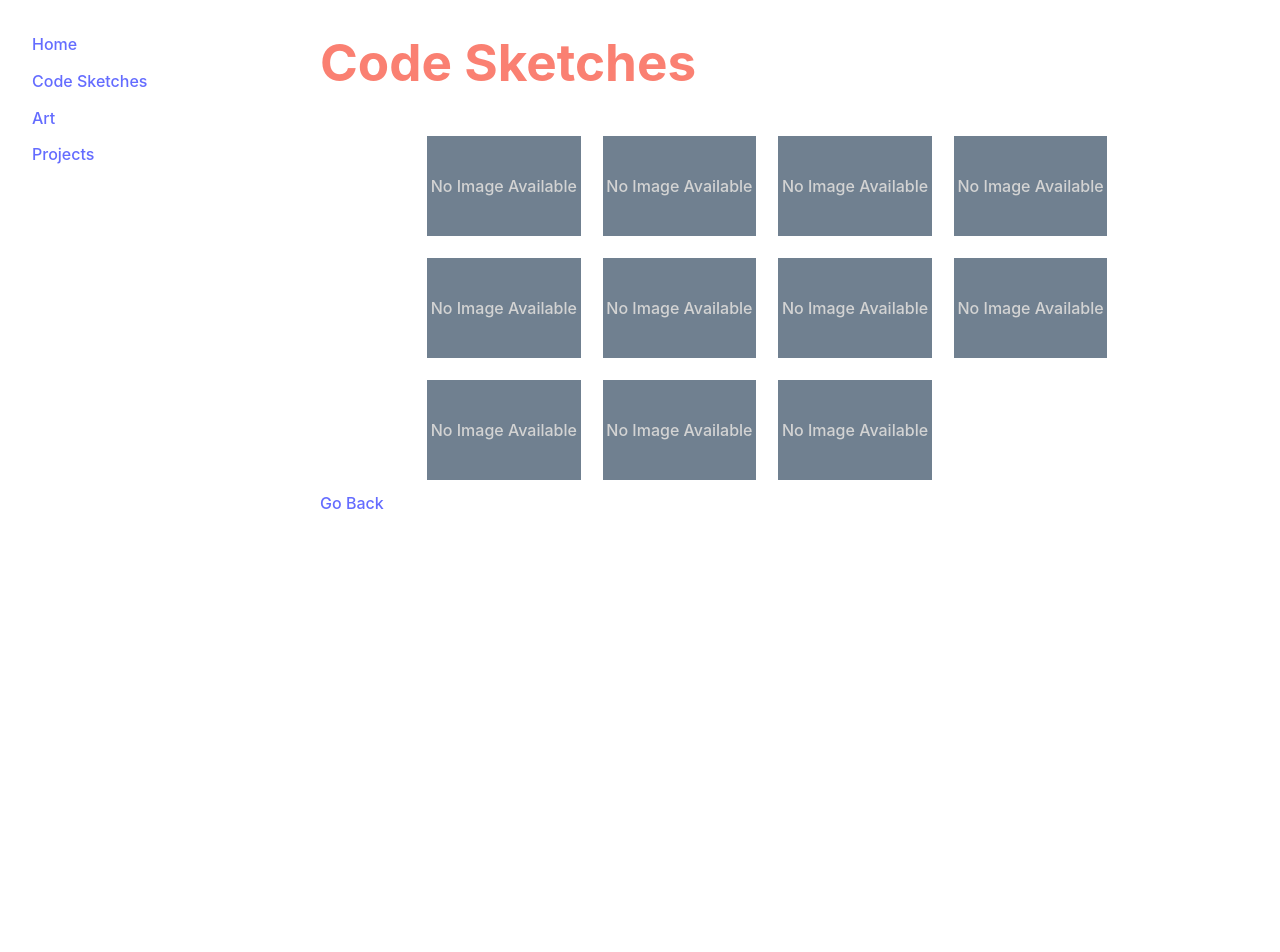
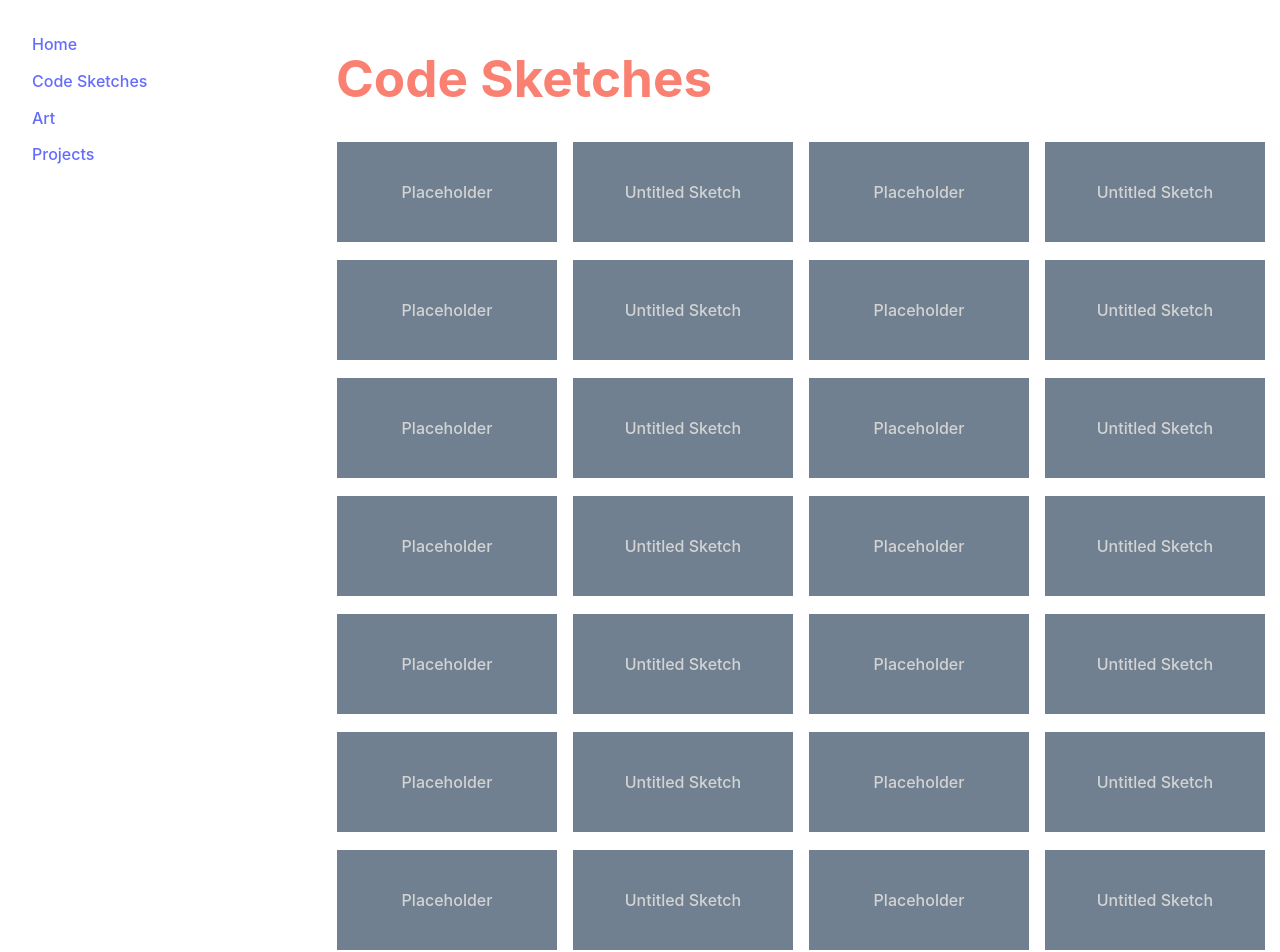
Before and after one commit to PaperNathan/nathan-wade.com, a React (Vite) app: page /code-sketches in a window 1280 px wide. Shown: the top 952 px of the page. Before the commit the page ends 800 px from the top, so only its background shows below. Built offline with nearby package versions, Linux system fonts and the light colour scheme.

Commit message:
tweaks, layout, router updates

```diff
--- a/src/Sketches/Sketch.tsx
+++ b/src/Sketches/Sketch.tsx
@@ -3,12 +3,18 @@ import { SketchProps } from "@/types";
 
 export default function Sketch(props: SketchProps) {
   return (
-    <Link to={props.url} className="Sketch">
-      {props.image ? (
-        <img src={props.image} alt="This is an image of a code sketch." />
-      ) : (
-        <div className="Sketch__placeholder">No Image Available</div>
-      )}
-    </Link>
+    <div className="Sketch">
+      <Link to={props.url} className="Sketch__link">
+        {props.image ? (
+          <img src={props.image} alt="This is an image of a code sketch." />
+        ) : (
+          <div className="Sketch__placeholder">{
+              props.title ?
+              props.title :
+              "Untitled Sketch"
+            }</div>
+        )}
+      </Link>
+    </div>
   )
 }
--- a/src/Sketches/Sketches.scss
+++ b/src/Sketches/Sketches.scss
@@ -1,25 +1,35 @@
 .SketchesHome {
+  padding: 1em;
+  box-sizing: border-box;
+
   h1 {
     color: salmon;
   }
 
   &__sketches {
-    display: flex;
-    flex-wrap: wrap;
-    align-items: center;
-    margin: 0 auto;
-    width: 80%;
+    width: 100%;
+    margin-bottom: 1em;
+    display: grid;
+    grid-template-columns: repeat(4, 1fr);
+    grid-gap: 1em;
   }
 }
 
 .Sketch {
   height: 100px;
-  width: 20%;
-  margin: 10px;
+  width: 100%;
   border: 1px solid white;
   display: flex;
   justify-content: center;
   align-items: center;
+
+  &__link {
+    height: 100%;
+    width: 100%;
+    display: flex;
+    justify-content: center;
+    align-items: center;
+  }
 
   &__placeholder {
     height: 100%;
--- a/src/Sketches/SketchesHome.tsx
+++ b/src/Sketches/SketchesHome.tsx
@@ -7,17 +7,37 @@ export default function SketchesHome() {
     <div className="SketchesHome">
       <h1>Code Sketches</h1>
         <div className="SketchesHome__sketches">
+          <Sketch title="Placeholder" url="/code-sketches/sketch" />
           <Sketch url="/code-sketches/sketch" />
+          <Sketch title="Placeholder" url="/code-sketches/sketch" />
           <Sketch url="/code-sketches/sketch" />
+          <Sketch title="Placeholder" url="/code-sketches/sketch" />
           <Sketch url="/code-sketches/sketch" />
+          <Sketch title="Placeholder" url="/code-sketches/sketch" />
           <Sketch url="/code-sketches/sketch" />
+          <Sketch title="Placeholder" url="/code-sketches/sketch" />
           <Sketch url="/code-sketches/sketch" />
+          <Sketch title="Placeholder" url="/code-sketches/sketch" />
           <Sketch url="/code-sketches/sketch" />
+          <Sketch title="Placeholder" url="/code-sketches/sketch" />
           <Sketch url="/code-sketches/sketch" />
+          <Sketch title="Placeholder" url="/code-sketches/sketch" />
           <Sketch url="/code-sketches/sketch" />
+          <Sketch title="Placeholder" url="/code-sketches/sketch" />
           <Sketch url="/code-sketches/sketch" />
+          <Sketch title="Placeholder" url="/code-sketches/sketch" />
           <Sketch url="/code-sketches/sketch" />
+          <Sketch title="Placeholder" url="/code-sketches/sketch" />
           <Sketch url="/code-sketches/sketch" />
+          <Sketch title="Placeholder" url="/code-sketches/sketch" />
+          <Sketch url="/code-sketches/sketch" />
+          <Sketch title="Placeholder" url="/code-sketches/sketch" />
+          <Sketch url="/code-sketches/sketch" />
+          <Sketch title="Placeholder" url="/code-sketches/sketch" />
+          <Sketch url="/code-sketches/sketch" />
+          <Sketch title="Placeholder" url="/code-sketches/sketch" />
+          <Sketch url="/code-sketches/sketch" />
+
         </div>
       <Link to="/">Go Back</Link>
     </div>
--- a/src/router.tsx
+++ b/src/router.tsx
@@ -30,6 +30,7 @@ export default function getRouter() {
           path: "/code-sketches",
           element: <SketchesHome />,
         },
+        // Specific Sketches
         {
           path: "/code-sketches/sketch",
           element: <PlaceholderSketch />,
--- a/src/types/index.tsx
+++ b/src/types/index.tsx
@@ -1,4 +1,5 @@
 export type SketchProps = {
+  title?: string;
   url: string;
   image?: string;
 }
```
Also changed, not shown: src/shared/styles/layout.scss (added, +12 -0 lines).
